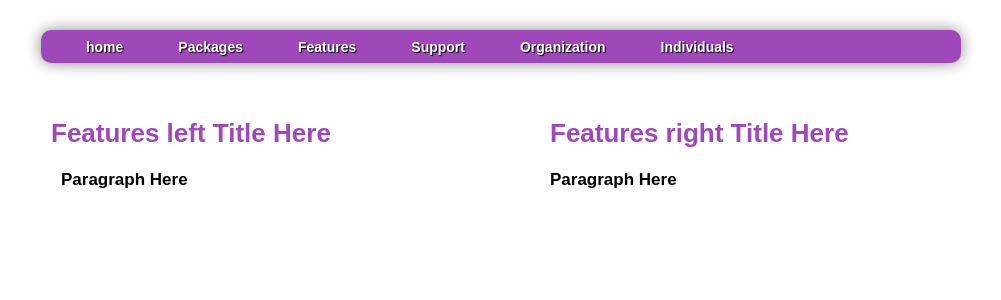
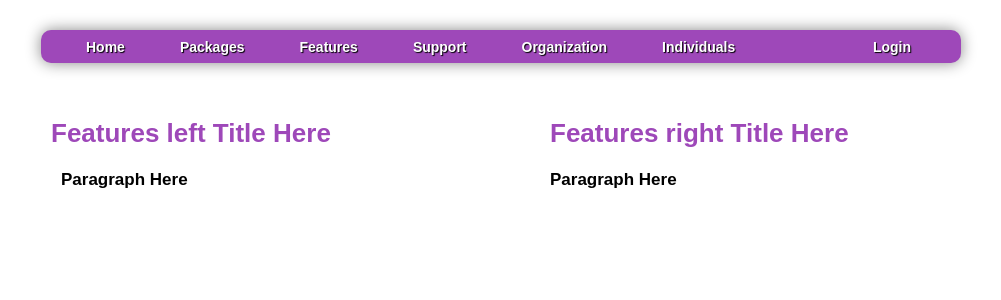
Before and after one commit to Band1to/referralbuddy, a Django app: page /features/ in a window 1280 px wide. Shown: the top 300 px of the page, without its empty margins (139-1140 px from the left). Run offline with Django 3.2, Linux system fonts and the light colour scheme; data comes from the database, SQL or seed files in the repository; parts of the project's set-up code (start-up, migrations or seed data) failed here and were passed over; some libraries are stand-ins or nearby versions; some web fonts are replaced.

Commit message:
login added to menu

```diff
--- a/pages/templates/base_site.html
+++ b/pages/templates/base_site.html
@@ -43,7 +43,7 @@
 			<div class="page-header">
 				<ul id="menu">
 					<li>
-						<a href="{%url home%}">home</a><!-- Begin Packages Item -->
+						<a href="{%url home%}">Home</a><!-- Begin Packages Item -->
 					</li>
 					<li>
 						<a href="#">Packages</a><!-- Begin Packages Item -->
@@ -77,7 +77,9 @@
 								<li><a href="#">sub_indi4</a></li>
 							</ul><!-- Begin 5 columns Item -->
 					</li><!-- End 5 columns Item -->
+					<li style="float:right;"><a href="{}">Login</a></li>
 				</ul>
+
 				<br>
 			</div>
 			{%block logo%}
```
